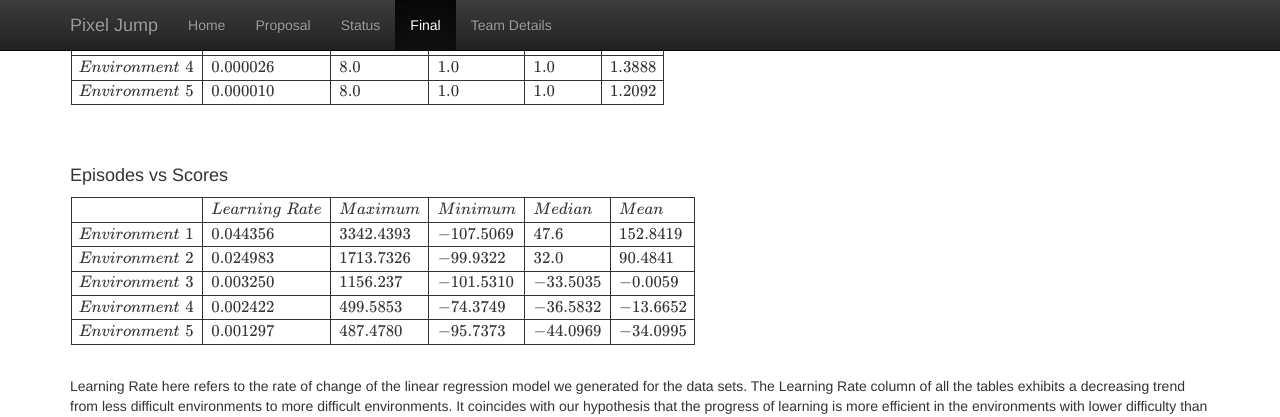
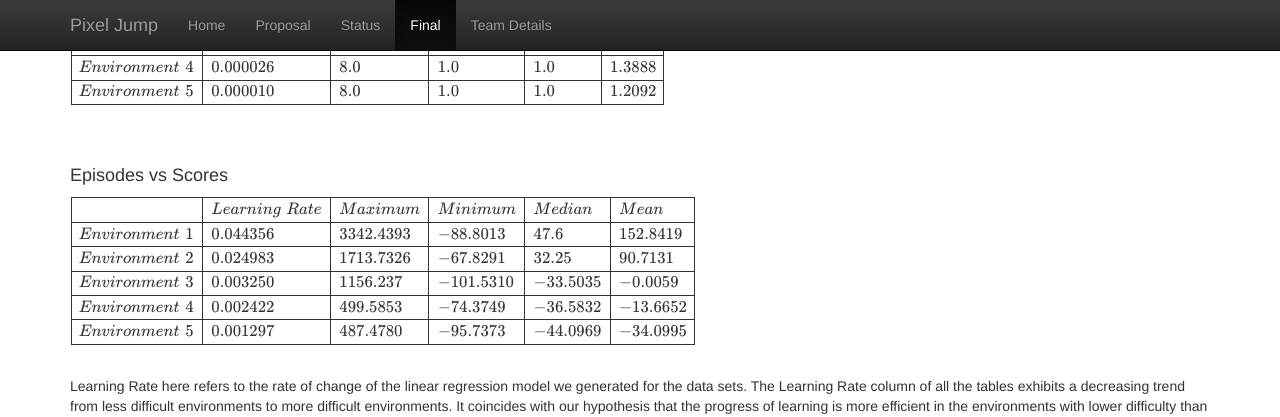
Before and after one commit to bikaylee/Jump-Jump, a Jekyll site: the page built from docs/final.md, in a window 1280 px wide and 900 px high, scrolled down 10206 px. Shown: the top 417 px of the window. Built offline with Jekyll 4.4.1, drawn with Linux system fonts in a browser that asks for light colours; our own code applies the rules of GitHub Pages for plain Markdown files; formulas are drawn with MathJax 3.

Commit message:
Update final.md

```diff
--- a/docs/final.md
+++ b/docs/final.md
@@ -235,8 +235,8 @@ $$
 \begin{array}{|l|l|l|l|l|l|}
 \hline
                   & Learning\,\, Rate & Maximum   & Minimum   & Median   & Mean     \\ \hline
-Environment\,\, 1 & 0.044356          & 3342.4393 & -107.5069 & 47.6     & 152.8419 \\ \hline
-Environment\,\, 2 & 0.024983          & 1713.7326 & -99.9322  & 32.0     & 90.4841  \\ \hline
+Environment\,\, 1 & 0.044356          & 3342.4393 & -88.8013 & 47.6     & 152.8419 \\ \hline
+Environment\,\, 2 & 0.024983          & 1713.7326 & -67.8291  & 32.25     & 90.7131  \\ \hline
 Environment\,\, 3 & 0.003250          & 1156.237  & -101.5310 & -33.5035 & -0.0059  \\ \hline
 Environment\,\, 4 & 0.002422          & 499.5853  & -74.3749  & -36.5832 & -13.6652 \\ \hline
 Environment\,\, 5 & 0.001297          & 487.4780  & -95.7373  & -44.0969 & -34.0995 \\ \hline
```
